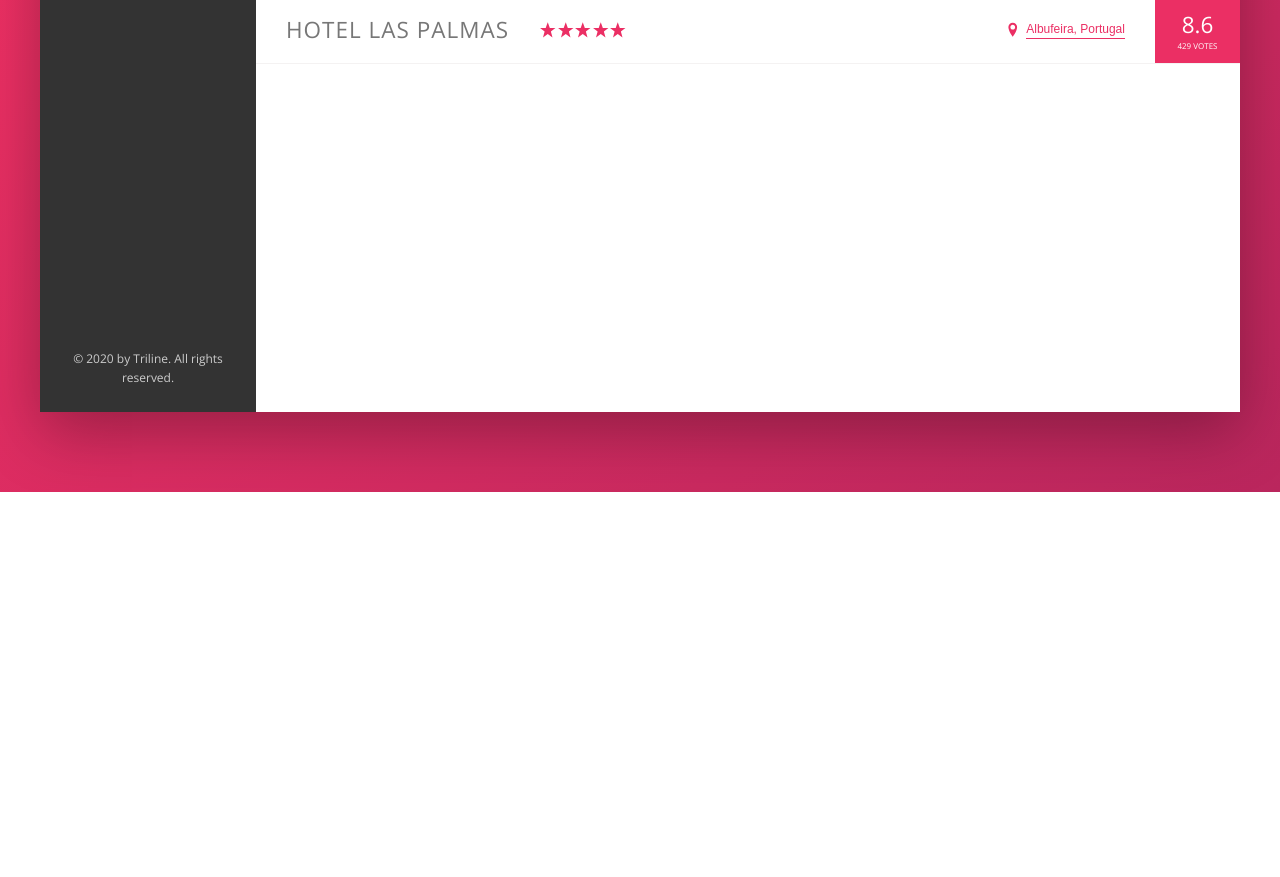
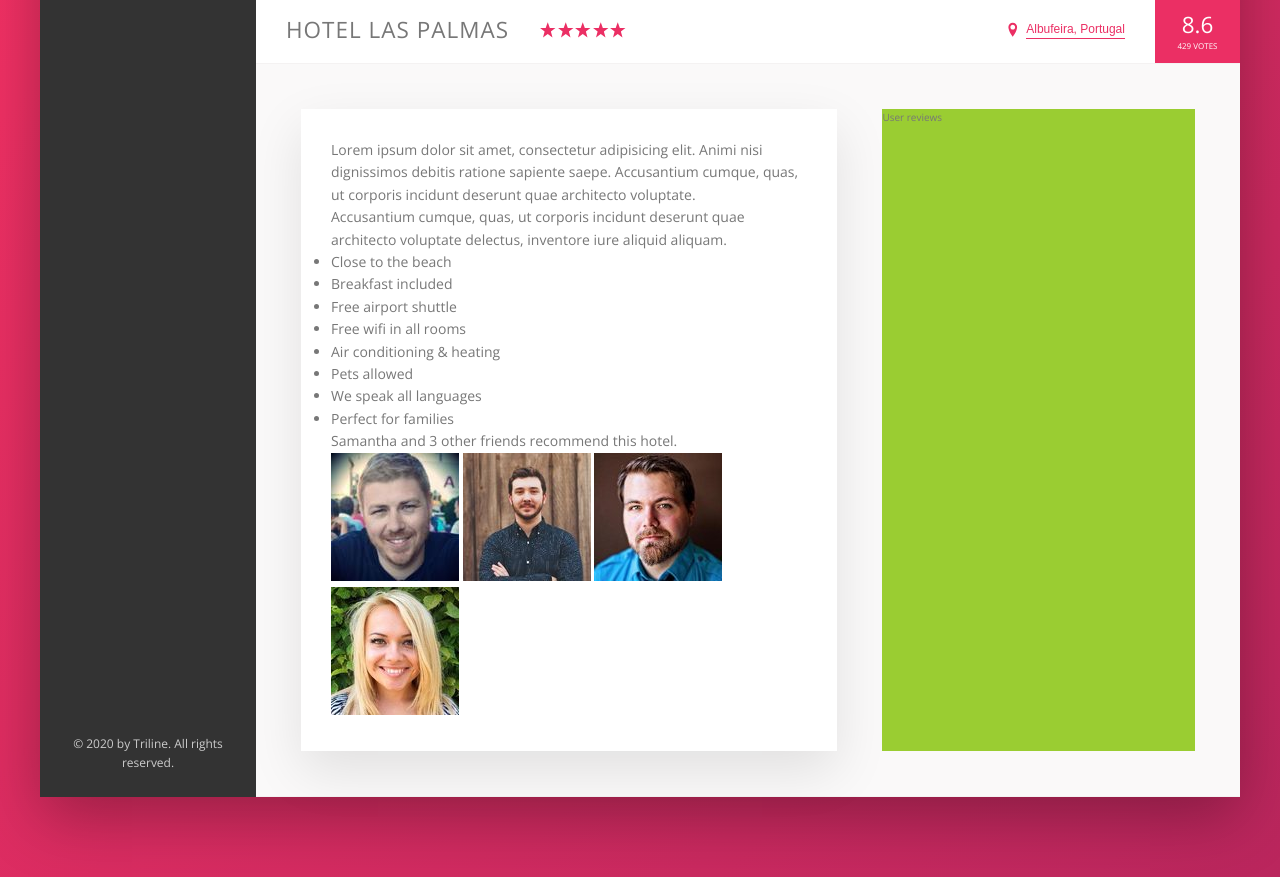
Before and after one commit to jstonedev/triline, a website: page index.html in a window 1280 px wide. Shown: the part 538-1415 px from the top of the page. Before the commit the page ends 1030 px from the top, so only its background shows below. Drawn offline with nearby package versions, Linux system fonts and the light colour scheme.

Commit message:
Buld hotel description section

```diff
--- a/index.html
+++ b/index.html
@@ -30,7 +30,6 @@
 						</svg>
 					</button>
 				</form>
-
 				<nav class="user-nav">
 					<div class="user-nav__icon-box">
 						<svg class="user-nav__icon">
@@ -56,8 +55,9 @@
 			</header>
 			<!-- header end -->
 
-			<!-- side-bar nav start  -->
+			<!-- main content start  -->
 			<div class="content">
+				<!-- side-bar nav start  -->
 				<nav class="sidebar">
 					<ul class="side-nav">
 						<li class="side-nav__item side-nav__item--active">
@@ -97,8 +97,9 @@
 				</nav>
 				<!-- side-bar nav end -->
 
-				<!-- main content start  -->
+				<!-- hotel view start  -->
 				<main class="hotel-view">
+					<!-- hotel gallery start  -->
 					<div class="gallery">
 						<figure class="gallery__item">
 							<img
@@ -122,7 +123,9 @@
 							/>
 						</figure>
 					</div>
+					<!-- hotel gallery end  -->
 
+					<!-- hotel overview start  -->
 					<div class="overview">
 						<h1 class="overview__heading">Hotel Las Palmas</h1>
 						<div class="overview__stars">
@@ -142,22 +145,77 @@
 								<use xlink:href="img/sprite.svg#icon-star"></use>
 							</svg>
 						</div>
-
 						<div class="overview__location">
 							<svg class="overview__icon-location">
 								<use xlink:href="img/sprite.svg#icon-location-pin"></use>
 							</svg>
 							<button class="btn-inline">Albufeira, Portugal</button>
 						</div>
-
 						<div class="overview__rating">
 							<div class="overview__rating-average">8.6</div>
 							<div class="overview__rating-count">429 votes</div>
 						</div>
 					</div>
+					<!-- hotel overview end  -->
+
+					<!-- hotel details start  -->
+					<div class="detail">
+						<div class="description">
+							<p class="paragraph">
+								Lorem ipsum dolor sit amet, consectetur adipisicing elit. Animi
+								nisi dignissimos debitis ratione sapiente saepe. Accusantium
+								cumque, quas, ut corporis incidunt deserunt quae architecto
+								voluptate.
+							</p>
+							<p class="paragraph">
+								Accusantium cumque, quas, ut corporis incidunt deserunt quae
+								architecto voluptate delectus, inventore iure aliquid aliquam.
+							</p>
+							<ul class="list">
+								<li class="list__item">Close to the beach</li>
+								<li class="list__item">Breakfast included</li>
+								<li class="list__item">Free airport shuttle</li>
+								<li class="list__item">Free wifi in all rooms</li>
+								<li class="list__item">Air conditioning & heating</li>
+								<li class="list__item">Pets allowed</li>
+								<li class="list__item">We speak all languages</li>
+								<li class="list__item">Perfect for families</li>
+							</ul>
+							<div class="recommend">
+								<p class="recommend__count">
+									Samantha and 3 other friends recommend this hotel.
+								</p>
+								<div class="recommend__friends">
+									<img
+										src="img/user-3.jpg"
+										alt="Friend 1"
+										class="recommend__photo"
+									/>
+									<img
+										src="img/user-4.jpg"
+										alt="Friend 2"
+										class="recommend__photo"
+									/>
+									<img
+										src="img/user-5.jpg"
+										alt="Friend 3"
+										class="recommend__photo"
+									/>
+									<img
+										src="img/user-6.jpg"
+										alt="Friend 4"
+										class="recommend__photo"
+									/>
+								</div>
+							</div>
+						</div>
+						<div class="user-reviews">User reviews</div>
+					</div>
+					<!-- hotel details end  -->
 				</main>
-				<!-- main content end  -->
+				<!-- hotel view end  -->
 			</div>
+			<!-- main content end  -->
 		</div>
 	</body>
 </html>
--- a/sass/_base.scss
+++ b/sass/_base.scss
@@ -31,6 +31,9 @@ Grey dark 3: #999
 	--color-grey-dark-3: #999;
 
 	--shadow-dark: 0 2rem 6rem rgba(0, 0, 0, 0.3);
+	--shadow-light: 0 2rem 5rem rgba(0, 0, 0, 0.1);
+
+	--line: 1px solid var(--color-grey-light-2);
 }
 
 * {
--- a/sass/_components.scss
+++ b/sass/_components.scss
@@ -202,7 +202,7 @@
 .overview {
 	display: flex;
 	align-items: center;
-	border-bottom: 1px solid var(--color-grey-light-2);
+	border-bottom: var(--line);
 
 	&__heading {
 		font-size: 2.25rem;
--- a/sass/_layout.scss
+++ b/sass/_layout.scss
@@ -11,7 +11,7 @@
 	font-size: 1.4rem;
 	height: 7rem;
 	background-color: #fff;
-	border-bottom: 1px solid var(--color-grey-light-2);
+	border-bottom: var(--line);
 	display: flex;
 	justify-content: space-between;
 	align-items: center;
@@ -30,7 +30,27 @@
 }
 
 .hotel-view {
-	height: 80rem;
 	background-color: #fff;
 	flex: 1;
 }
+
+.detail {
+	display: flex;
+	padding: 4.5rem;
+	background-color: var(--color-grey-light-1);
+	border-bottom: var(--line);
+}
+
+.description {
+	font-size: 1.4rem;
+	background-color: #fff;
+	box-shadow: var(--shadow-light);
+	padding: 3rem;
+	flex: 0 0 60%;
+	margin-right: 4.5rem;
+}
+
+.user-reviews {
+	background-color: yellowgreen;
+	flex: 1;
+}
```
Also changed, not shown: css/style.css.
